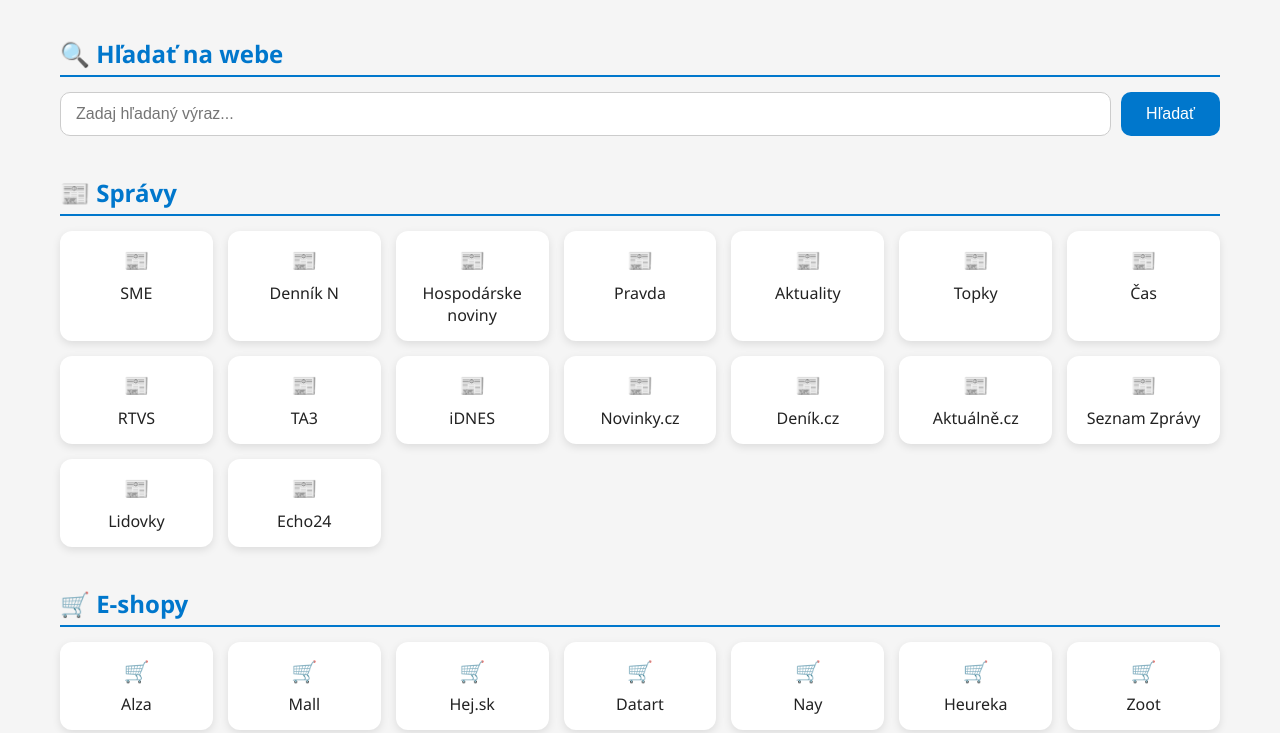
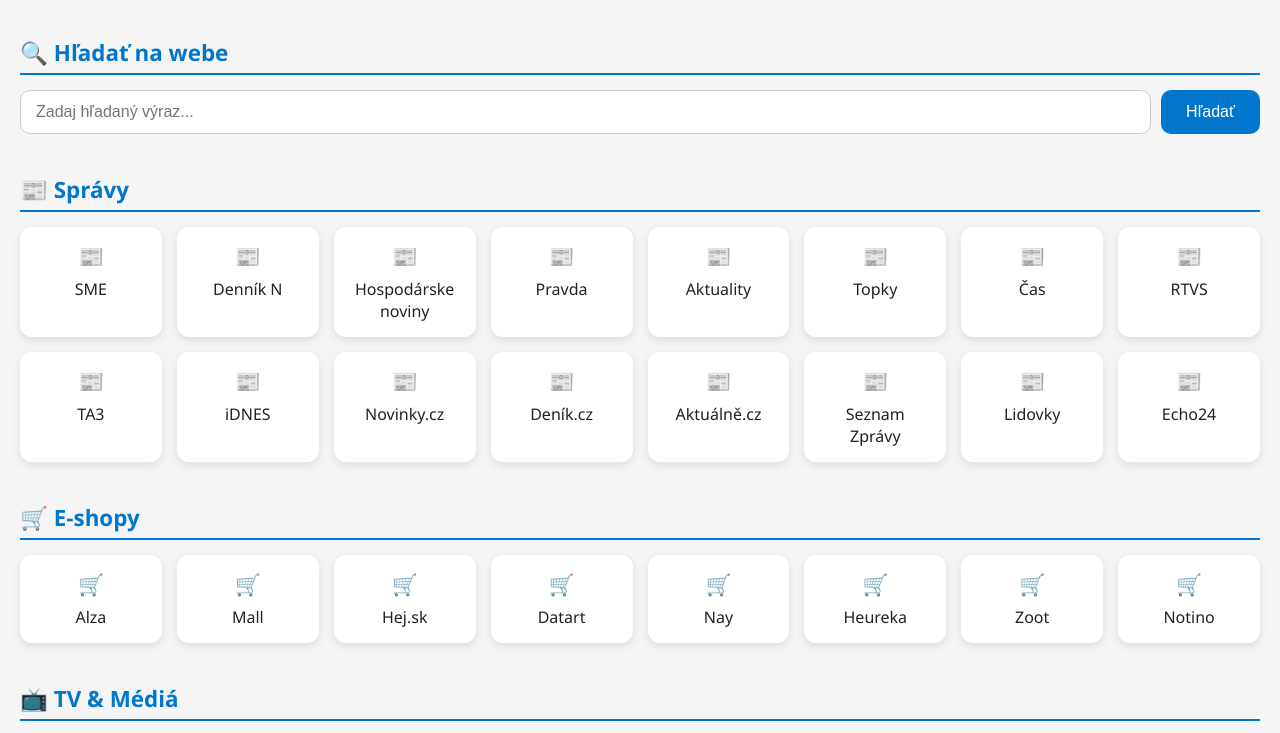
Before and after one commit to no-ship-it26/Spravy, a plain HTML site: page hladat.html in a window 1280 px wide. Shown: the part 66-799 px from the top of the page. Drawn offline with Linux system fonts and the light colour scheme.

Commit message:
Update hladat.html

```diff
--- a/hladat.html
+++ b/hladat.html
@@ -2,37 +2,110 @@
 <html lang="sk">
 <head>
 <meta charset="UTF-8">
+<meta name="viewport" content="width=device-width, initial-scale=1.0">
 <title>Weby</title>
 <style>
   /* Reset a základ */
   * { box-sizing: border-box; margin:0; padding:0; }
-  body { font-family: 'Segoe UI', Tahoma, Geneva, Verdana, sans-serif; background:#f5f5f5; color:#222; padding:20px; max-width:1200px; margin:auto; }
+  body {
+    font-family: 'Segoe UI', Tahoma, Geneva, Verdana, sans-serif;
+    background:#f5f5f5;
+    color:#222;
+    padding:20px;
+    margin:auto;
+    max-width:100%;
+  }
 
   h1 { text-align:center; margin-bottom:30px; font-size:2rem; color:#0077cc; }
-  h2 { margin-top:40px; margin-bottom:15px; font-size:1.5rem; color:#0077cc; border-bottom:2px solid #0077cc; padding-bottom:5px; }
+  h2 {
+    margin-top:40px; margin-bottom:15px; font-size:1.4rem;
+    color:#0077cc; border-bottom:2px solid #0077cc; padding-bottom:5px;
+  }
 
   /* Vyhľadávanie */
-  .search-form { display:flex; flex-wrap:wrap; gap:10px; margin-bottom:20px; }
-  .search-form input[type="text"] { flex:1 1 300px; padding:12px 15px; font-size:16px; border-radius:10px; border:1px solid #ccc; transition:0.2s; }
-  .search-form input[type="text"]:focus { border-color:#0077cc; outline:none; }
-  .search-form button { padding:12px 25px; font-size:16px; border:none; border-radius:10px; background:#0077cc; color:white; cursor:pointer; transition:0.2s; }
+  .search-form {
+    display:flex; flex-wrap:wrap; gap:10px; margin-bottom:20px;
+  }
+  .search-form input[type="text"] {
+    flex:1 1 250px; padding:12px 15px; font-size:16px;
+    border-radius:10px; border:1px solid #ccc; transition:0.2s;
+  }
+  .search-form input[type="text"]:focus {
+    border-color:#0077cc; outline:none;
+  }
+  .search-form button {
+    padding:12px 25px; font-size:16px; border:none;
+    border-radius:10px; background:#0077cc; color:white;
+    cursor:pointer; transition:0.2s;
+  }
   .search-form button:hover { background:#005fa3; }
 
   /* Sekcie a karty */
-  .section { display:grid; grid-template-columns: repeat(auto-fill, minmax(150px, 1fr)); gap:15px; margin-top:15px; }
-  .card { padding:15px; background:white; border-radius:12px; box-shadow:0 3px 8px rgba(0,0,0,0.1); text-align:center; transition:0.2s; cursor:pointer; text-decoration:none; color:#222; font-weight:500; }
-  .card:hover { box-shadow:0 5px 15px rgba(0,0,0,0.2); transform:translateY(-3px); background:#e6f0fa; }
+  .section {
+    display:grid;
+    grid-template-columns: repeat(auto-fill, minmax(130px, 1fr));
+    gap:15px;
+    margin-top:15px;
+  }
 
-  .card span { display:block; font-size:1.3rem; margin-bottom:8px; }
+  .card {
+    padding:15px;
+    background:white;
+    border-radius:12px;
+    box-shadow:0 3px 8px rgba(0,0,0,0.1);
+    text-align:center;
+    transition:0.2s;
+    cursor:pointer;
+    text-decoration:none;
+    color:#222;
+    font-weight:500;
+    word-wrap:break-word;
+  }
+  .card:hover {
+    box-shadow:0 5px 15px rgba(0,0,0,0.2);
+    transform:translateY(-3px);
+    background:#e6f0fa;
+  }
+  .card span {
+    display:block;
+    font-size:1.3rem;
+    margin-bottom:8px;
+  }
+
+  /* Menšie zariadenia */
+  @media (max-width: 768px) {
+    body { padding:15px; }
+    h1 { font-size:1.7rem; }
+    h2 { font-size:1.2rem; margin-top:30px; }
+    .section { grid-template-columns: repeat(auto-fill, minmax(120px, 1fr)); }
+    .card { padding:12px; font-size:0.9rem; }
+  }
+
+  @media (max-width: 480px) {
+    .section { grid-template-columns: repeat(auto-fill, minmax(100px, 1fr)); }
+    .card span { font-size:1.1rem; }
+    h1 { font-size:1.5rem; }
+  }
 
   /* Dark mode */
   @media (prefers-color-scheme: dark) {
     body { background:#121212; color:#e0e0e0; }
     h1 { color:#66b2ff; }
     h2 { color:#66b2ff; border-bottom:2px solid #66b2ff; }
-    .card { background:#1e1e1e; color:#e0e0e0; box-shadow:0 3px 8px rgba(0,0,0,0.5); }
-    .card:hover { background:#2a2a2a; box-shadow:0 5px 15px rgba(0,0,0,0.7); }
-    .search-form input[type="text"] { background:#1e1e1e; color:#e0e0e0; border:1px solid #444; }
+    .card {
+      background:#1e1e1e;
+      color:#e0e0e0;
+      box-shadow:0 3px 8px rgba(0,0,0,0.5);
+    }
+    .card:hover {
+      background:#2a2a2a;
+      box-shadow:0 5px 15px rgba(0,0,0,0.7);
+    }
+    .search-form input[type="text"] {
+      background:#1e1e1e;
+      color:#e0e0e0;
+      border:1px solid #444;
+    }
     .search-form input[type="text"]:focus { border-color:#66b2ff; }
     .search-form button { background:#1e88e5; color:white; }
     .search-form button:hover { background:#1565c0; }
@@ -166,6 +239,5 @@
   <a class="card" href="https://www.planet.sk/mapy" target="_blank"><span>🗺️</span>Planet.sk Mapy</a>
 </div>
 
-
 </body>
 </html>
```
